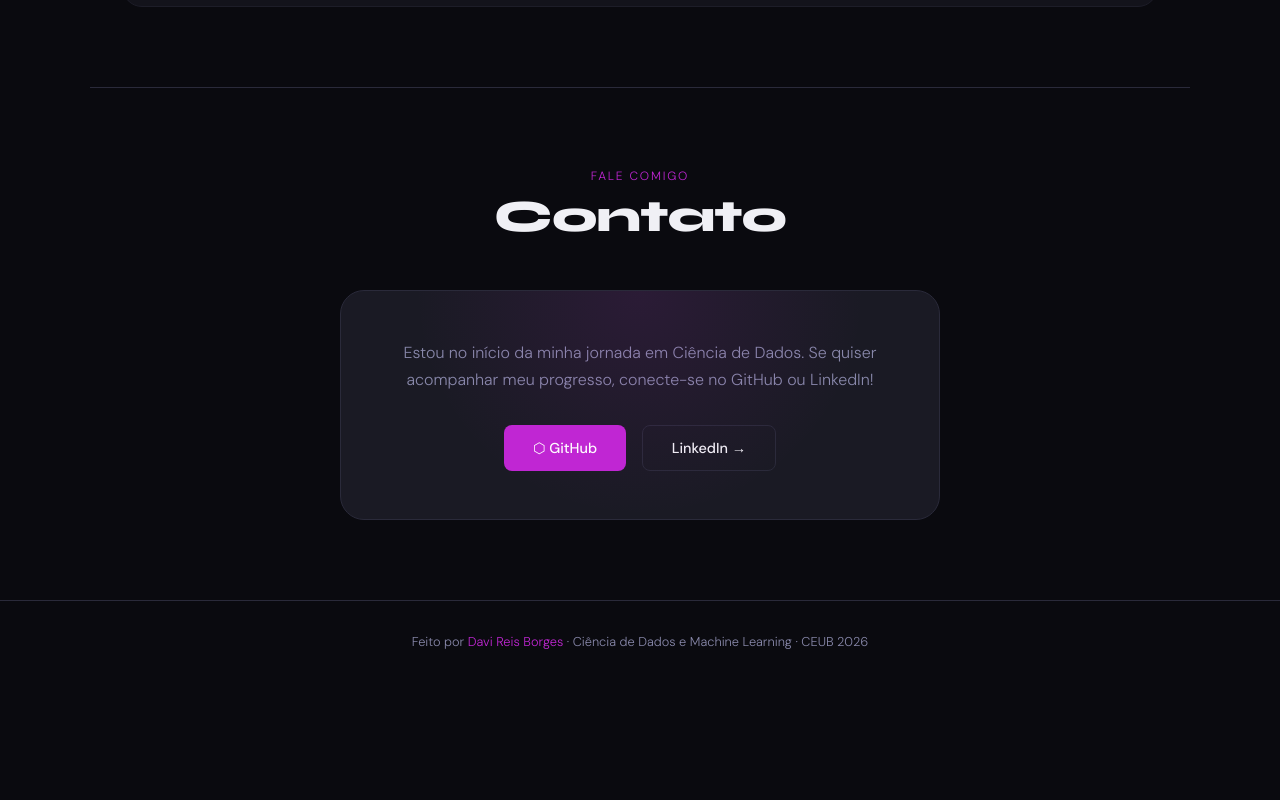
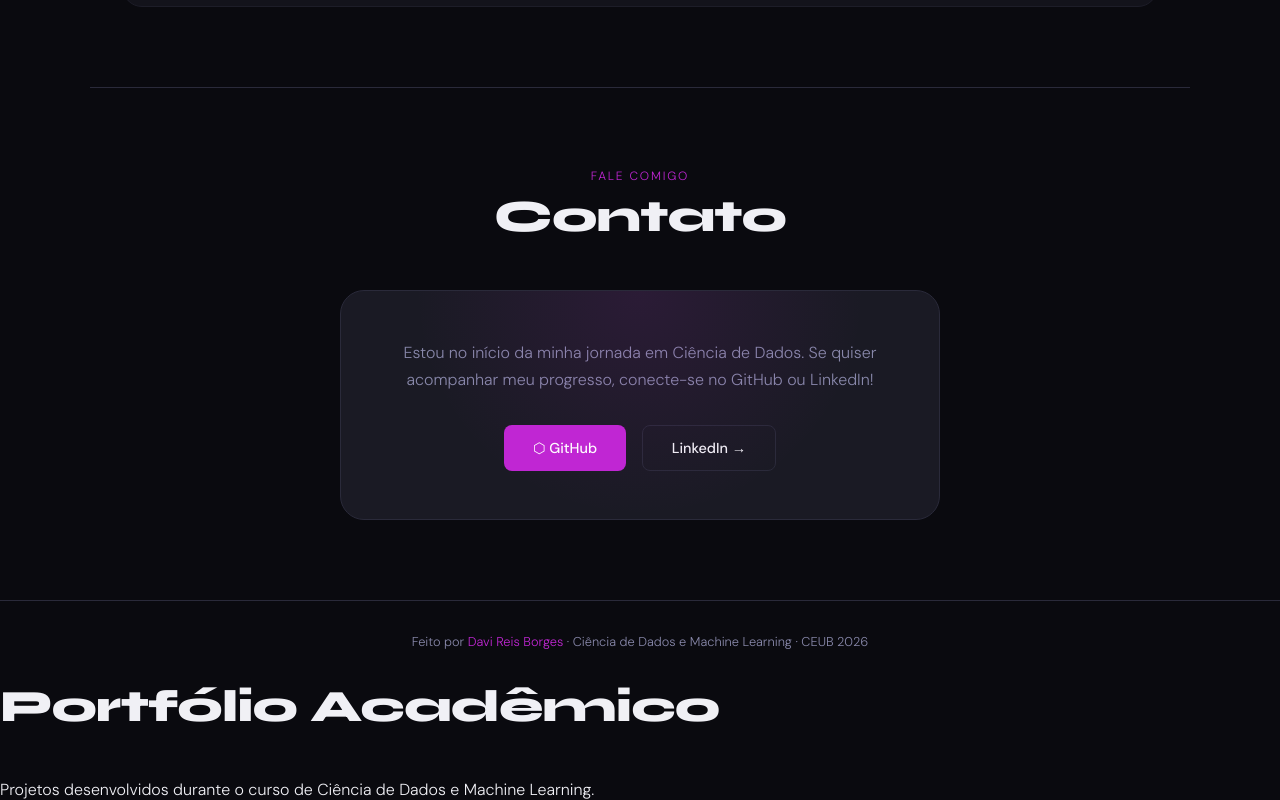
Before and after one commit to DR1807/portfolioHUB, a plain HTML site: page index.html in a window 1280 px wide. Shown: the part 2869-3669 px from the top of the page. Before the commit the page ends 3551 px from the top, so only its background shows below. Drawn offline with Linux system fonts and the light colour scheme.

Commit message:
Atualizando página principal do portfólio
Add academic portfolio section with description.

```diff
--- a/index.html
+++ b/index.html
@@ -704,5 +704,8 @@
 
   document.querySelectorAll('.fade-in').forEach(el => observer.observe(el));
 </script>
+  <h2>Portfólio Acadêmico</h2>
+<p>Projetos desenvolvidos durante o curso de Ciência de Dados e Machine Learning.</p>
+
 </body>
 </html>
```
